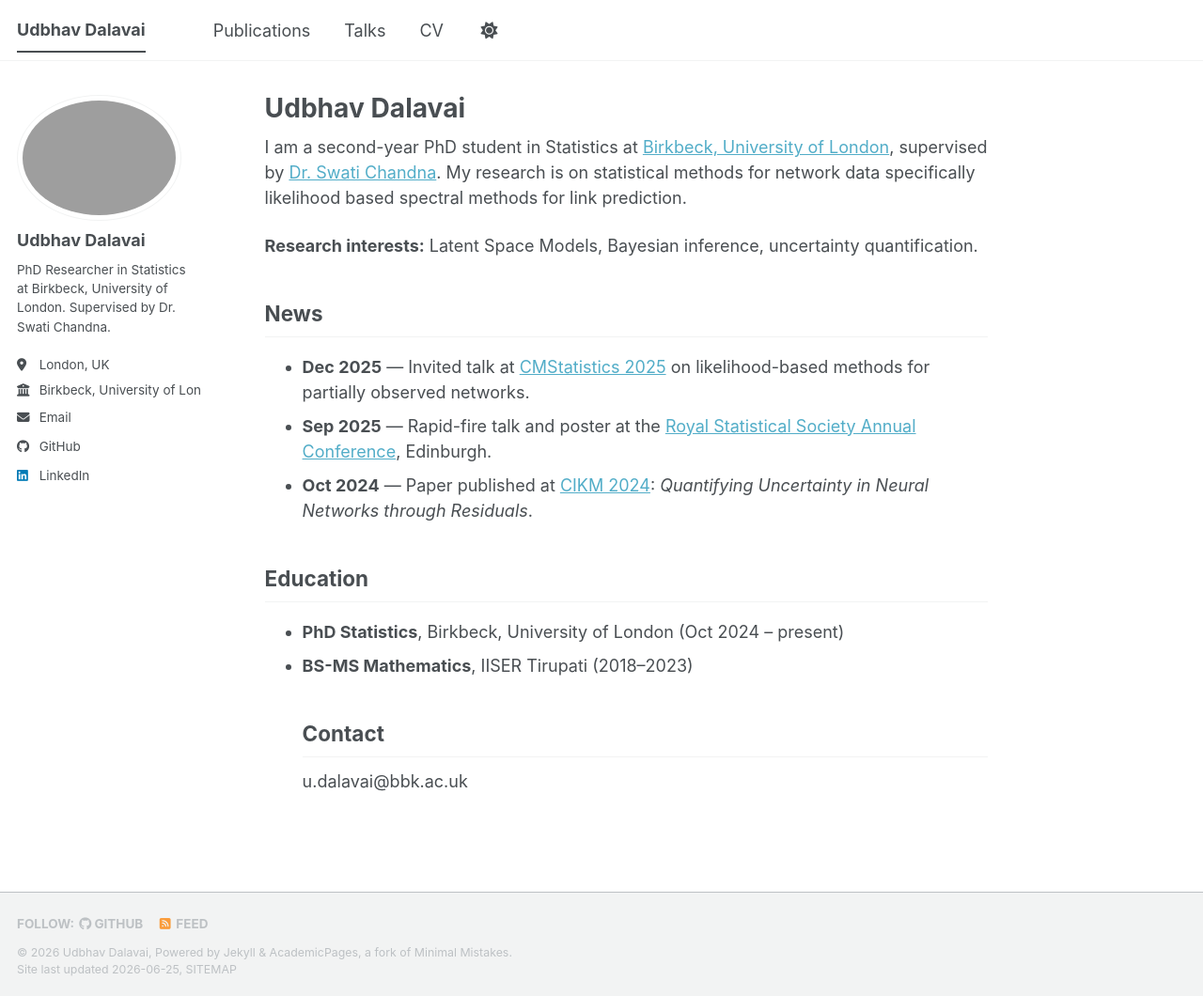
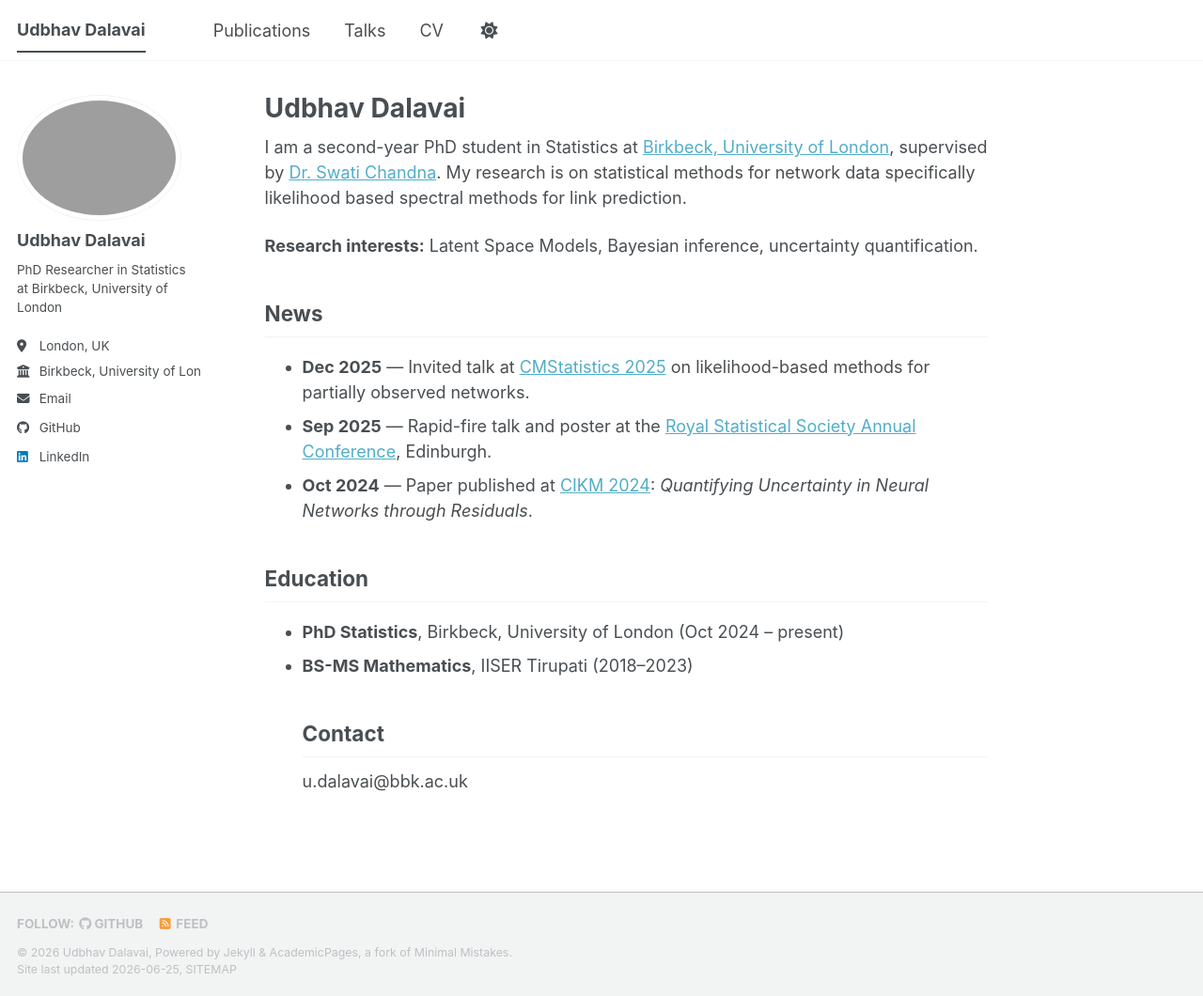
Before and after one commit to Udbhav-Dalavai/Udbhav-Dalavai.github.io, a Jekyll site: the page built from _pages/about.md, in a window 1280 px wide and 1060 px high. Shown: the whole window at 94% size. Built offline with Jekyll 4.4.1, drawn with Linux system fonts in a browser that asks for light colours; a style sheet for code colours, icons or effects is not loaded.

Commit message:
Update _config.yml

```diff
--- a/_config.yml
+++ b/_config.yml
@@ -16,7 +16,7 @@ author:
   avatar           : "profile.png"   # place your photo at images/profile.png
   name             : "Udbhav Dalavai"
   pronouns         :
-  bio              : "PhD Researcher in Statistics at Birkbeck, University of London. Supervised by Dr. Swati Chandna."
+  bio              : "PhD Researcher in Statistics at Birkbeck, University of London"
   location         : "London, UK"
   employer         : "Birkbeck, University of London"
   uri              :
```
